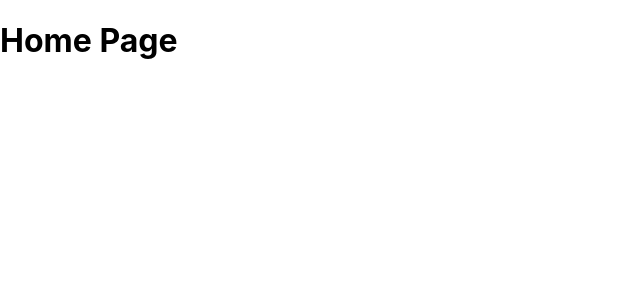
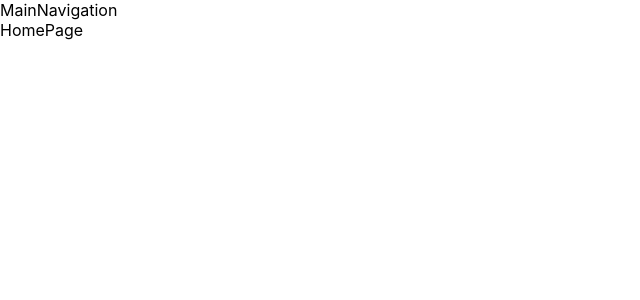
Before and after one commit to Kjamil44/StudyMate, a React (Create React App) app in the folder study-mate-ui/: page / in a window 1280 px wide. Shown: the top 300 px of the page, without its empty margins (0-640 px from the left). Built offline with nearby package versions, Linux system fonts and the light colour scheme.

Commit message:
Added react-router

```diff
--- a/study-mate-ui/package.json
+++ b/study-mate-ui/package.json
@@ -12,6 +12,7 @@
     "@types/react-dom": "^18.0.11",
     "react": "^18.2.0",
     "react-dom": "^18.2.0",
+    "react-router-dom": "^6.10.0",
     "react-scripts": "5.0.1",
     "typescript": "^4.9.5",
     "web-vitals": "^2.1.4"
--- a/study-mate-ui/src/App.tsx
+++ b/study-mate-ui/src/App.tsx
@@ -1,11 +1,23 @@
 import React from 'react';
 import './App.css';
+import { createBrowserRouter } from 'react-router-dom';
+import RootLayout from './pages/RootLayout';
+import HomePage from './pages/HomePage';
+import { RouterProvider } from 'react-router-dom'
+
+const router = createBrowserRouter([
+  {
+    path: '/',
+    element: <RootLayout />,
+    children: [
+      {index: true, element: <HomePage />}
+    ]
+  }
+]);
 
 function App() {
   return (
-    <div className="">
-      <h1>Home Page</h1>
-    </div>
+    <RouterProvider router={router}/>
   );
 }
 
--- /dev/null
+++ b/study-mate-ui/src/components/MainNavigation.tsx
@@ -0,0 +1,9 @@
+import React from 'react'
+
+const MainNavigation = () => {
+  return (
+    <div>MainNavigation</div>
+  )
+}
+
+export default MainNavigation
--- /dev/null
+++ b/study-mate-ui/src/pages/HomePage.tsx
@@ -0,0 +1,9 @@
+import React from 'react'
+
+const HomePage = () => {
+  return (
+    <div>HomePage</div>
+  )
+}
+
+export default HomePage
--- /dev/null
+++ b/study-mate-ui/src/pages/RootLayout.tsx
@@ -0,0 +1,16 @@
+import React from 'react'
+import { Outlet } from 'react-router-dom'
+import MainNavigation from '../components/MainNavigation';
+
+const RootLayout = () => {
+    return (
+      <>
+        <MainNavigation />
+        <main>
+          <Outlet />
+        </main>
+      </>
+    );
+  };
+
+  export default RootLayout;
```
Also changed, not shown: 1 other file (tests, documents, lock files or other folders).
